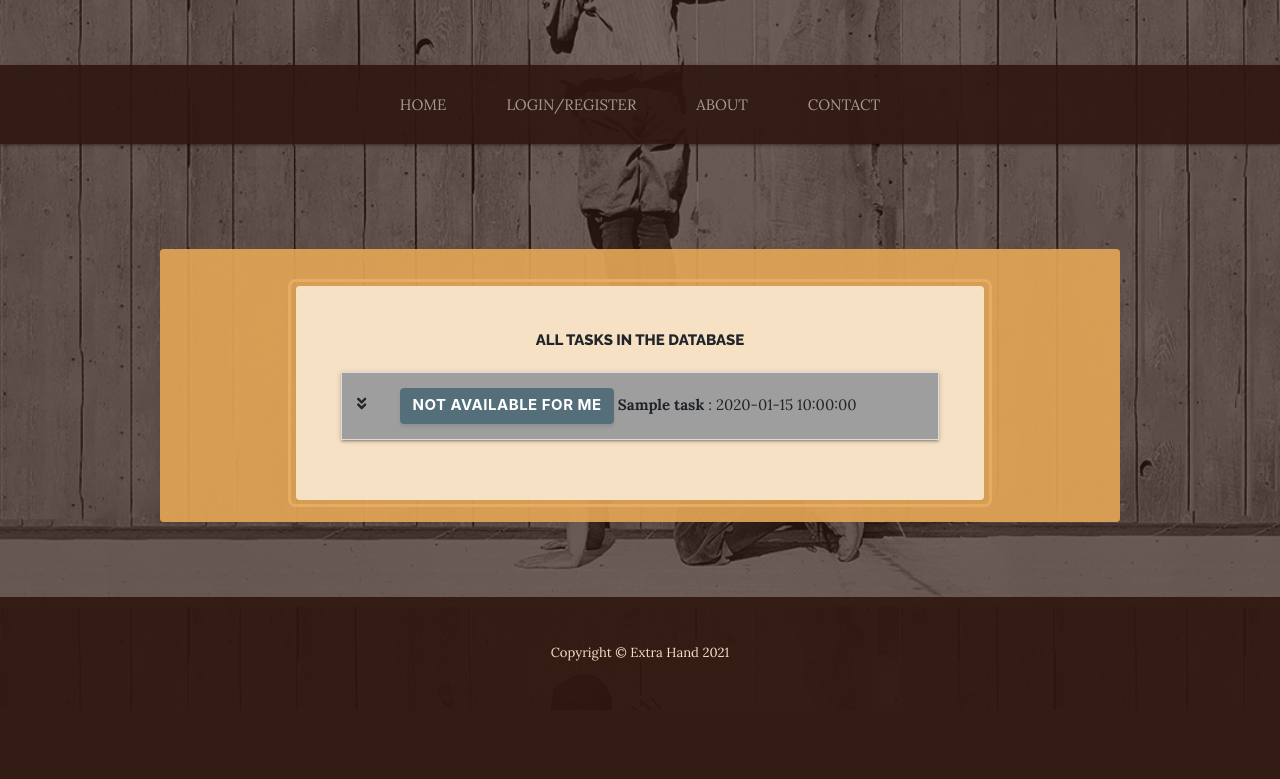
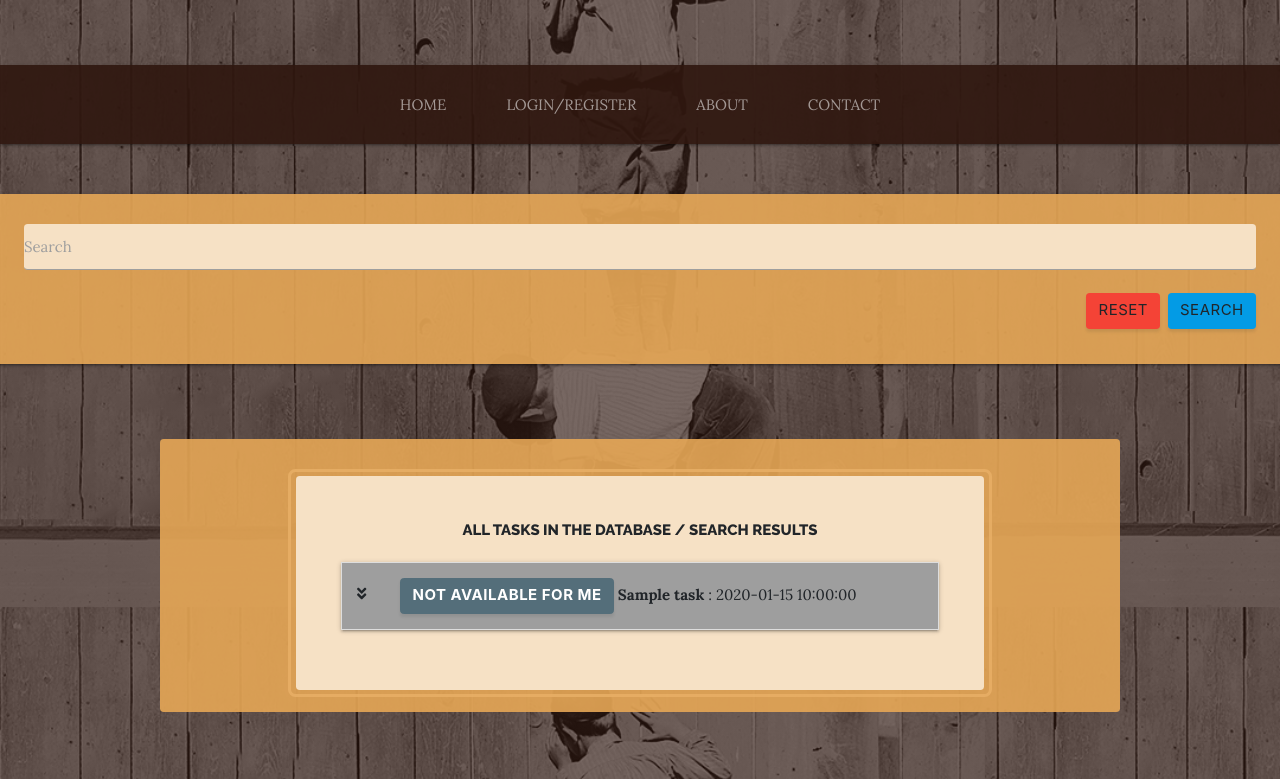
Before and after one commit to szomoru/extrahand-mp3, a Flask app: page /search in a window 1280 px wide. Shown: the part 193-972 px from the top of the page. Before the commit the page ends 854 px from the top, so only its background shows below. Run offline with Flask 2, Linux system fonts and the light colour scheme; a database or web service that is not in the repository returns one stand-in record (values such as "Sample title"); some libraries are stand-ins or nearby versions.

Commit message:
search feature section html added to profile-alltask.html

```diff
--- a/templates/profile_alltask.html
+++ b/templates/profile_alltask.html
@@ -1,16 +1,34 @@
 {% extends "base.html" %}
 
 {% block content %}
+<div class="row card-panel cta">
+  <form action="{{ url_for('search') }}" method="post" class="col s12">
+    <div class="row valign-wrapper center-align">
+      <div class="input-field col s12">
+        <input type="text" name="query" id="query" minlength="3" class="validate" required>
+        <label for="query">Search</label>
+      </div>
+      <div class="d-grid gap-2 d-md-flex justify-content-md-end">
+        <a href="{{ url_for('alltask') }}" class="red btn text-shadow">Reset</a>
+        <button type="submit" class="light-blue darken-1 btn text-shadow">
+          Search
+        </button>
+      </div>
+    </div>
+  </form>
+</div>
+
 <section class="page-section cta col-xl-9 mx-auto rounded">
   <div class="container">
     <div class="col-xl-9 mx-auto">
       <div class="cta-inner bg-faded rounded">
         <h2 class="section-heading mb-4">
-          <span class="section-heading-upper text-center">All Tasks in the Database</span>
+          <span class="section-heading-upper text-center">All Tasks in the Database / Search Results</span>
         </h2>
 
         <!-- Materialize Accordion to show the tasks from database through "for" cycle -->
 
+        {% if tasks|length > 0 %}
         <ul class="collapsible">
 
           {% for task in tasks %}
@@ -123,7 +141,8 @@
                 <a href="{{ url_for('apply_for_task', task_id=task._id ) }}"
                   class="btn btn-light me-md-2 text-shadow font-style-own" type="button">Apply for Task</a>
                 {% else %}
-                          <span class="info-btn-height btn btn-light me-md-2 text-shadow font-style-own">Contact of help requester:
+                <span class="info-btn-height btn btn-light me-md-2 text-shadow font-style-own">Contact of help
+                  requester:
                   {{ tasks.bestcontact_requester }} </span>
                 {% endif %}
                 {% else %}
@@ -144,6 +163,9 @@
           </li>
           {% endfor %}
         </ul>
+        {% else %}
+        <h3 class="red-text text-darken-4 center-align">No Results Found</h3>
+        {% endif %}
       </div>
     </div>
   </div>
```
Lines whose indentation alone changed are shown as unchanged.
